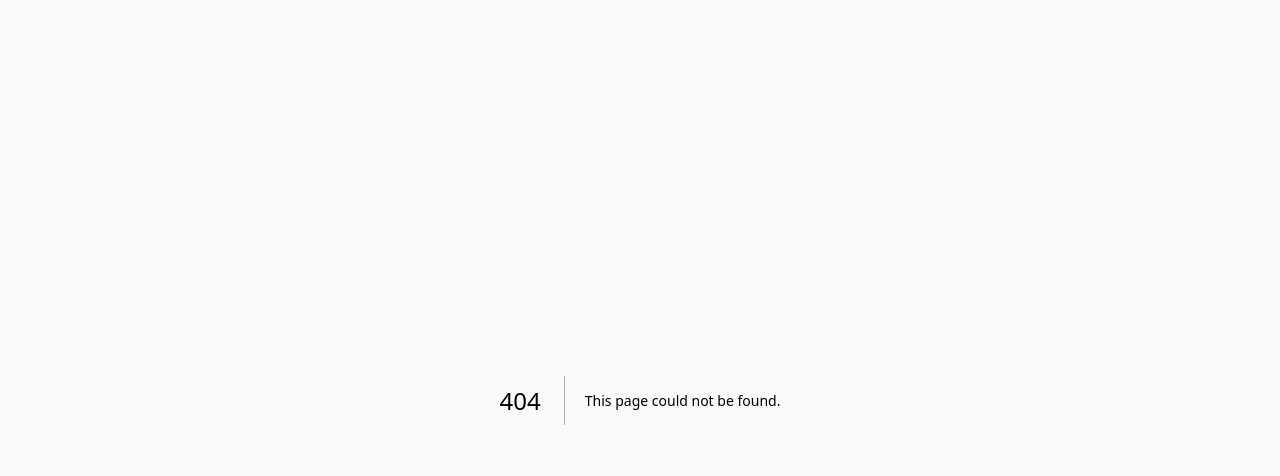
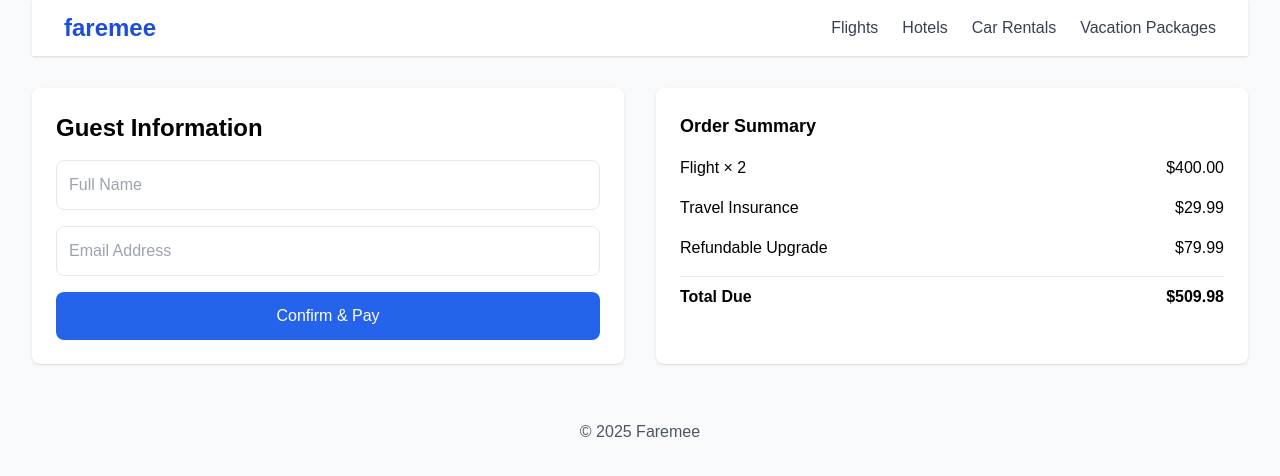
Before and after one commit to divyamttt/faremee-ui, a Next.js app: page /checkout in a window 1280 px wide. Before the commit this address had no page. Shown: the top 476 px of the page. Built offline with nearby package versions, Linux system fonts and the light colour scheme.

Commit message:
Create checkout.jsx

```diff
--- /dev/null
+++ b/pages/checkout.jsx
@@ -0,0 +1,29 @@
+import PageWrapper from "../components/PageWrapper";
+import Header from "../components/Header";
+import Footer from "../components/Footer";
+import CheckoutSummary from "../components/CheckoutSummary";
+
+export default function Checkout() {
+  // TODO: pull basePrice, addOns, passengerCount from context or query
+  const basePrice = 200;
+  const addOns = { insurance: true, extraBaggage: false, refundable: true };
+  const passengerCount = 2;
+
+  return (
+    <PageWrapper>
+      <Header />
+      <main className="py-8 grid grid-cols-1 lg:grid-cols-2 gap-8">
+        <form className="space-y-4 bg-white dark:bg-gray-800 p-6 rounded-lg shadow">
+          <h2 className="text-2xl font-bold">Guest Information</h2>
+          <input type="text" placeholder="Full Name" className="w-full p-3 border rounded-lg bg-white dark:bg-gray-700 dark:text-white"/>
+          <input type="email" placeholder="Email Address" className="w-full p-3 border rounded-lg bg-white dark:bg-gray-700 dark:text-white"/>
+          <button type="submit" className="w-full bg-blue-600 text-white py-3 rounded-lg font-medium hover:bg-blue-700">
+            Confirm & Pay
+          </button>
+        </form>
+        <CheckoutSummary basePrice={basePrice} addOns={addOns} passengerCount={passengerCount} />
+      </main>
+      <Footer />
+    </PageWrapper>
+  );
+}
```
